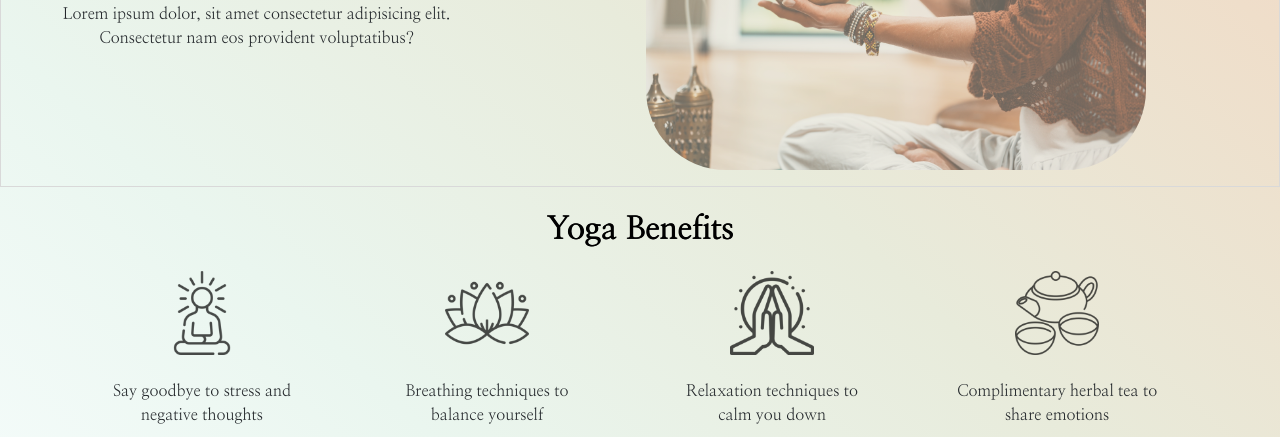
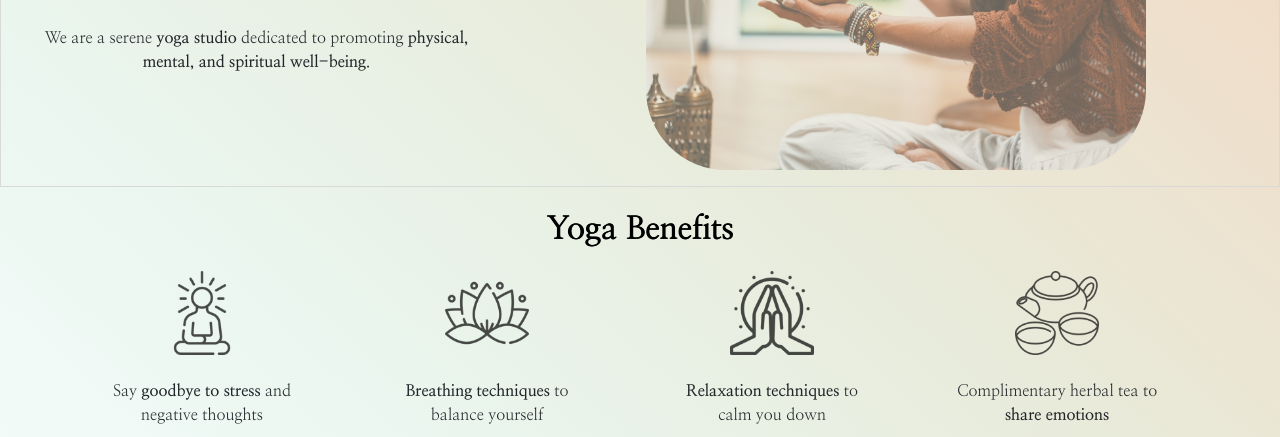
Before and after one commit to JFederico-Rossi/tercera-pre-entrega, a website: page pages/about.html in a window 1280 px wide. Shown: the part 550-987 px from the top of the page. Drawn offline with nearby package versions, Linux system fonts and the light colour scheme.

Commit message:
commit final con README.md

```diff
--- a/pages/about.html
+++ b/pages/about.html
@@ -4,7 +4,7 @@
     <meta charset="UTF-8">
     <meta http-equiv="X-UA-Compatible" content="IE=edge">
     <meta name="viewport" content="width=device-width, initial-scale=1.0">
-    <meta name="description" content="Enhance your physical and mental health with a variety of yoga classes, meditation, and wellbeing programs at our studio.">
+    <meta name="description" content="We are a serene yoga studio dedicated to promoting physical, mental, and spiritual well-being.">
     <meta name="author" content="Federico Rossi">
     <meta name="copyright" content="Kairos Yoga Studio">
     <meta name="language" content="english">
@@ -45,7 +45,8 @@
         <section class="about-section-first">
             <div class="about-text-first">
                 <h2>Why Us</h2>
-                <p class="p-second">Lorem ipsum dolor, sit amet consectetur adipisicing elit. Consectetur nam eos provident voluptatibus?</p>
+                <p class="p-second">Discover <strong>inner peace</strong> and <strong>balance</strong> through yoga practice.<br><br>
+                    We are a serene <strong>yoga studio</strong>  dedicated to promoting <strong>physical, mental, and spiritual well-being</strong>.</p>
             </div>
             <div class="about-img-first">
                 <img src="../assets/images/tibetan-bowl-about.png" alt="woman seating in the floor using a ibetan bowl for meditation">
@@ -60,7 +61,7 @@
                         <div class="card card-benefits text-center border-0">
                             <img src="../assets/images/meditation-3.png" alt="seated meditation icon" class="card-img-top">
                             <div class="card-body d-flex justify-content-center">
-                                <p class="card-text">Say goodbye to stress and negative thoughts</p>
+                                <p class="card-text">Say <strong>goodbye to stress</strong> and negative thoughts</p>
                             </div>
                         </div>
                     </div>
@@ -68,7 +69,7 @@
                         <div class="card card-benefits text-center border-0">
                             <img src="../assets/images/lotus-2.png" alt="lotus flower icon" class="card-img-top">
                             <div class="card-body d-flex justify-content-center">
-                                <p class="card-text">Breathing techniques to balance yourself</p>
+                                <p class="card-text"><strong>Breathing techniques</strong> to balance yourself</p>
                             </div>
                         </div>
                     </div>
@@ -76,7 +77,7 @@
                         <div class="card card-benefits text-center border-0">
                             <img src="../assets/images/meditation.png" alt="meditation hands icon" class="card-img-top">
                             <div class="card-body d-flex justify-content-center">
-                                <p class="card-text">Relaxation techniques to calm you down</p>
+                                <p class="card-text"><strong>Relaxation techniques</strong> to calm you down</p>
                             </div>
                         </div>
                     </div>
@@ -84,7 +85,7 @@
                         <div class="card card-benefits text-center border-0">
                             <img src="../assets/images/tea-set-2.png" alt="tea set icon" class="card-img-top">
                             <div class="card-body d-flex justify-content-center">
-                                <p class="card-text">Complimentary herbal tea to share emotions</p>
+                                <p class="card-text">Complimentary herbal tea to <strong>share emotions</strong></p>
                             </div>
                         </div>
                     </div>
--- a/scss/layout/media/_classes-media460.scss
+++ b/scss/layout/media/_classes-media460.scss
@@ -1,6 +1,6 @@
 /** Classes Media Queries **/
 
-@media (max-width: 560px) {
+@media (max-width: 460px) {
     .card-items{
         p{
             display: none;
```
Also changed, not shown: pages/classes.html (+5 -5 lines), pages/contact.html (+1 -1 lines), pages/shop.html (+1 -1 lines), README.md, css/style.css.
